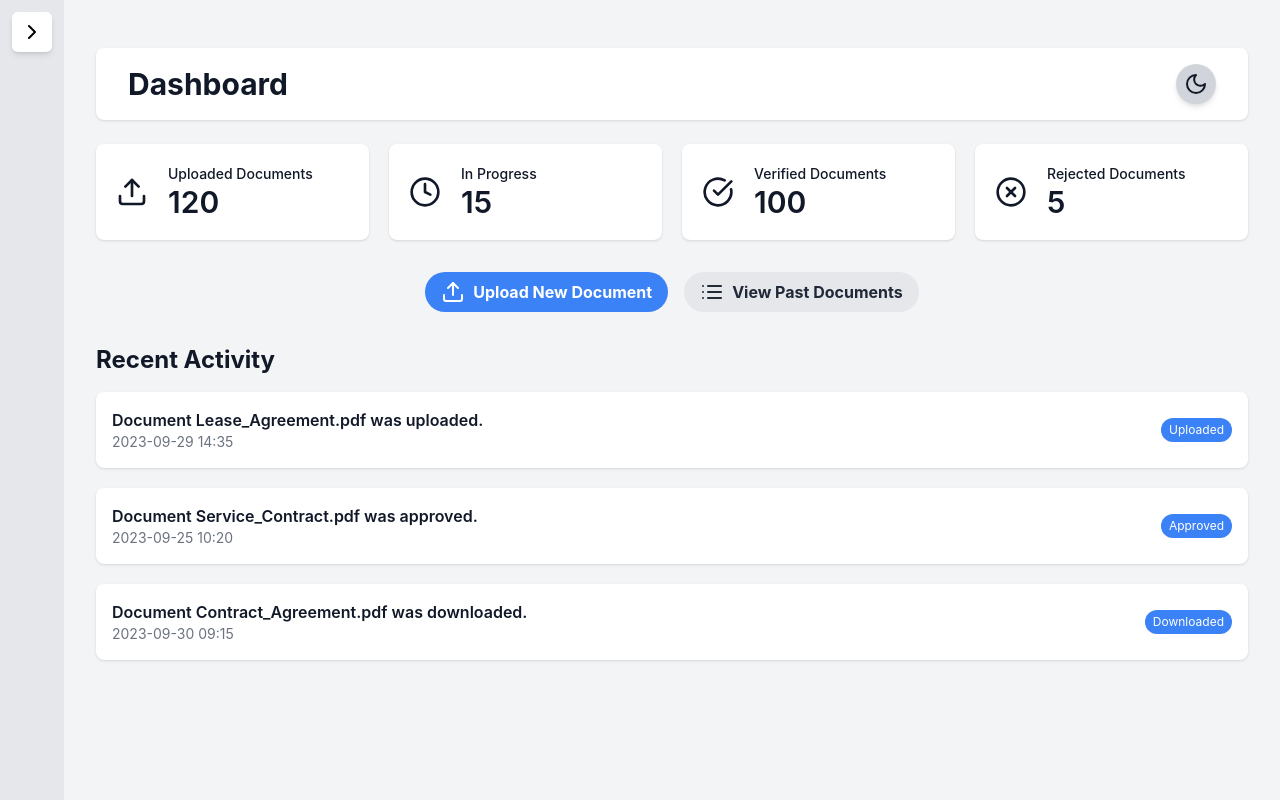
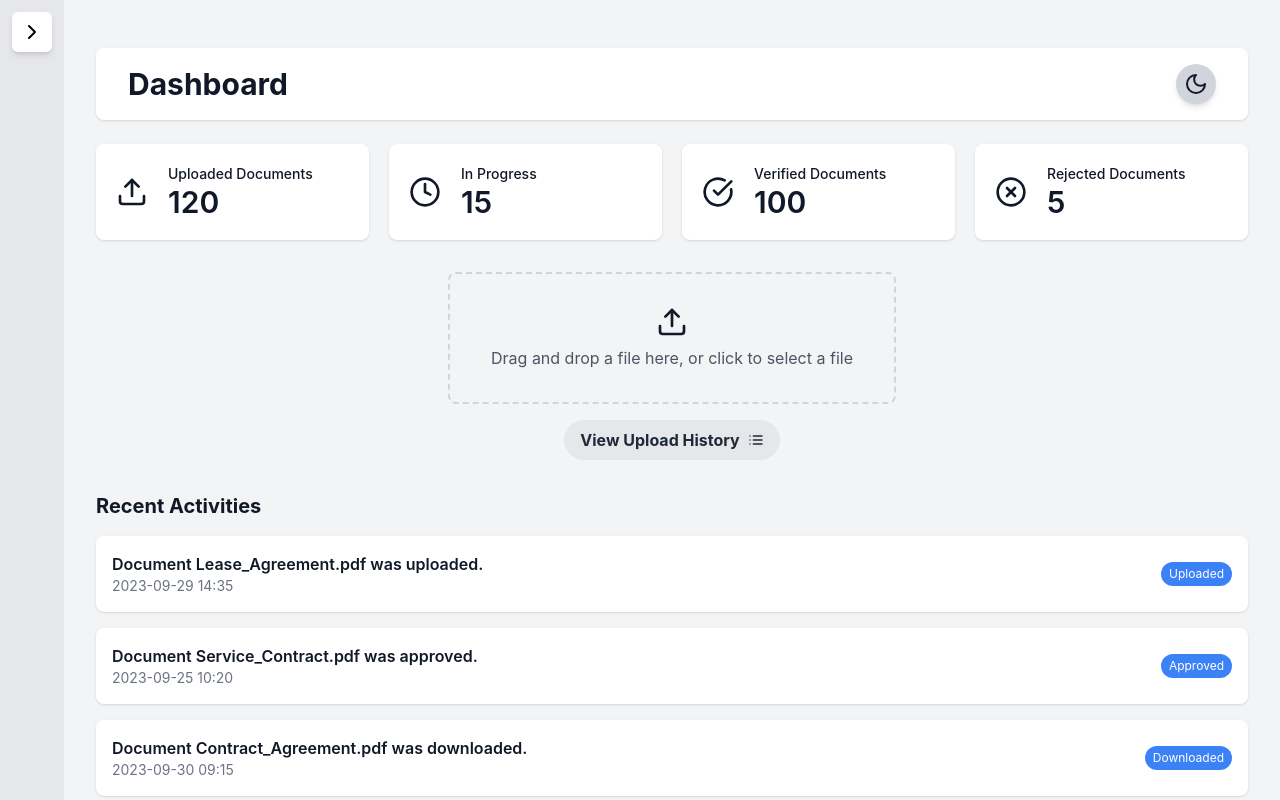
Before and after one commit to Yadavatharva2003/AI-Blockchain-notary-system, a React (Create React App) app: page / in a window 1280 px wide. Built offline with nearby package versions, Linux system fonts and the light colour scheme.

Commit message:
updated upload

```diff
--- a/src/components/Dashboard.jsx
+++ b/src/components/Dashboard.jsx
@@ -5,10 +5,14 @@ import { Link } from 'react-router-dom';
 const Dashboard = () => {
   const [showOptions, setShowOptions] = React.useState(false);
   const [file, setFile] = React.useState(null);
+  const [loading, setLoading] = React.useState(false);
+  const [progress, setProgress] = React.useState(0); // State for upload progress
   const [darkMode, setDarkMode] = React.useState(() => {
     const savedMode = localStorage.getItem('darkMode');
     return savedMode ? JSON.parse(savedMode) : false;
   });
+
+  const [dragging, setDragging] = React.useState(false);
 
   const documentStatuses = [
     { title: 'Uploaded Documents', icon: <Upload size={32} />, count: 120 },
@@ -37,9 +41,36 @@ const Dashboard = () => {
   const handleFileChange = (event) => {
     const selectedFile = event.target.files[0];
     if (selectedFile) {
+      handleFileUpload(selectedFile);
+    }
+  };
+
+  const handleDrop = (event) => {
+    event.preventDefault();
+    setDragging(false);
+    const droppedFiles = event.dataTransfer.files;
+    if (droppedFiles.length > 0) {
+      handleFileUpload(droppedFiles[0]);
+    }
+  };
+
+  const handleFileUpload = (selectedFile) => {
+    setLoading(true); // Start loading
+    setProgress(0); // Reset progress
+
+    // Simulate file upload with a timeout
+    const interval = setInterval(() => {
+      setProgress((oldProgress) => {
+        if (oldProgress === 100) {
+          clearInterval(interval);
+          setLoading(false); // End loading
           setFile(selectedFile);
           alert(`File selected: ${selectedFile.name}`);
+          return 100;
         }
+        return Math.min(oldProgress + 10, 100); // Increment progress
+      });
+    }, 100); // Simulate progress every 100ms
   };
 
   const toggleDarkMode = () => {
@@ -119,30 +150,50 @@ const Dashboard = () => {
           </div>
 
           {/* Main Action Buttons */}
-          <div className="mt-8 flex justify-center space-x-4">
-            <label className="bg-blue-500 hover:bg-blue-600 text-white font-bold py-2 px-4 rounded-full flex items-center cursor-pointer transition duration-150 ease-in-out transform hover:scale-105">
-              <Upload className="mr-2" />
-              Upload New Document
+          <div className="mt-8 flex flex-col items-center">
+            {loading ? (
+              <div className="w-full max-w-md">
+                <div className="bg-gray-200 rounded-full h-4 mb-2">
+                  <div
+                    className="bg-blue-500 h-full rounded-full"
+                    style={{ width: `${progress}%`, transition: 'width 0.1s ease-in-out' }}
+                  />
+                </div>
+                <span className="text-center text-sm font-semibold">{progress}%</span>
+              </div>
+            ) : (
+              <div
+                className={`border-2 ${dragging ? 'border-blue-500' : 'border-gray-300'} border-dashed rounded-lg p-8 w-full max-w-md text-center transition-all duration-150`}
+                onDragOver={(e) => {
+                  e.preventDefault();
+                  setDragging(true);
+                }}
+                onDragEnter={() => setDragging(true)}
+                onDragLeave={() => setDragging(false)}
+                onDrop={handleDrop}
+              >
+                <Upload className="mx-auto mb-2" size={32} />
+                <p className="text-gray-600">Drag and drop a file here, or click to select a file</p>
                 <input
                   type="file"
                   onChange={handleFileChange}
                   className="hidden"
                   accept=".pdf, .doc, .docx, .txt"
                 />
-            </label>
+              </div>
+            )}
             <Link
               to="/history"
-              className="bg-gray-200 hover:bg-gray-300 text-gray-800 font-bold py-2 px-4 rounded-full flex items-center transition-transform duration-150 hover:scale-105"
+              className="mt-4 bg-gray-200 hover:bg-gray-300 text-gray-800 font-bold py-2 px-4 rounded-full flex items-center transition-transform duration-150 hover:scale-105"
             >
-              <List className="mr-2" />
-              View Past Documents
+              View Upload History <List className="ml-2" size={16} />
             </Link>
           </div>
 
-          {/* Recent Activity Section */}
+          {/* Recent Activities */}
           <div className="mt-8">
-            <h2 className="text-2xl font-bold mb-4">Recent Activity</h2>
-            <div className="grid grid-cols-1 gap-5 sm:grid-cols-1 lg:grid-cols-1">
+            <h2 className="text-xl font-bold">Recent Activities</h2>
+            <div className="mt-4 space-y-4">
               {recentActivities.map((activity, index) => (
                 <div
                   key={index}
```
Lines whose indentation alone changed are shown as unchanged.
